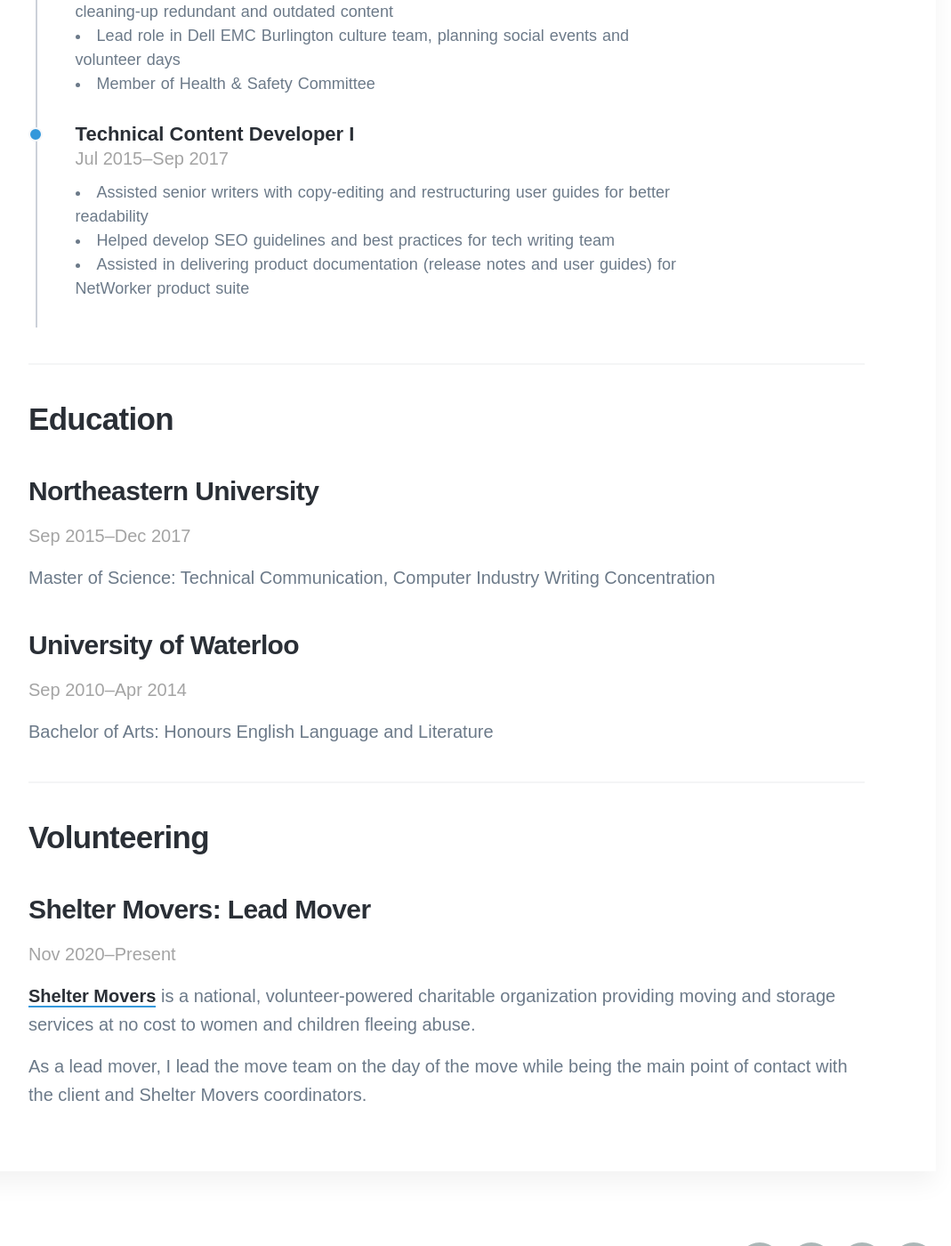
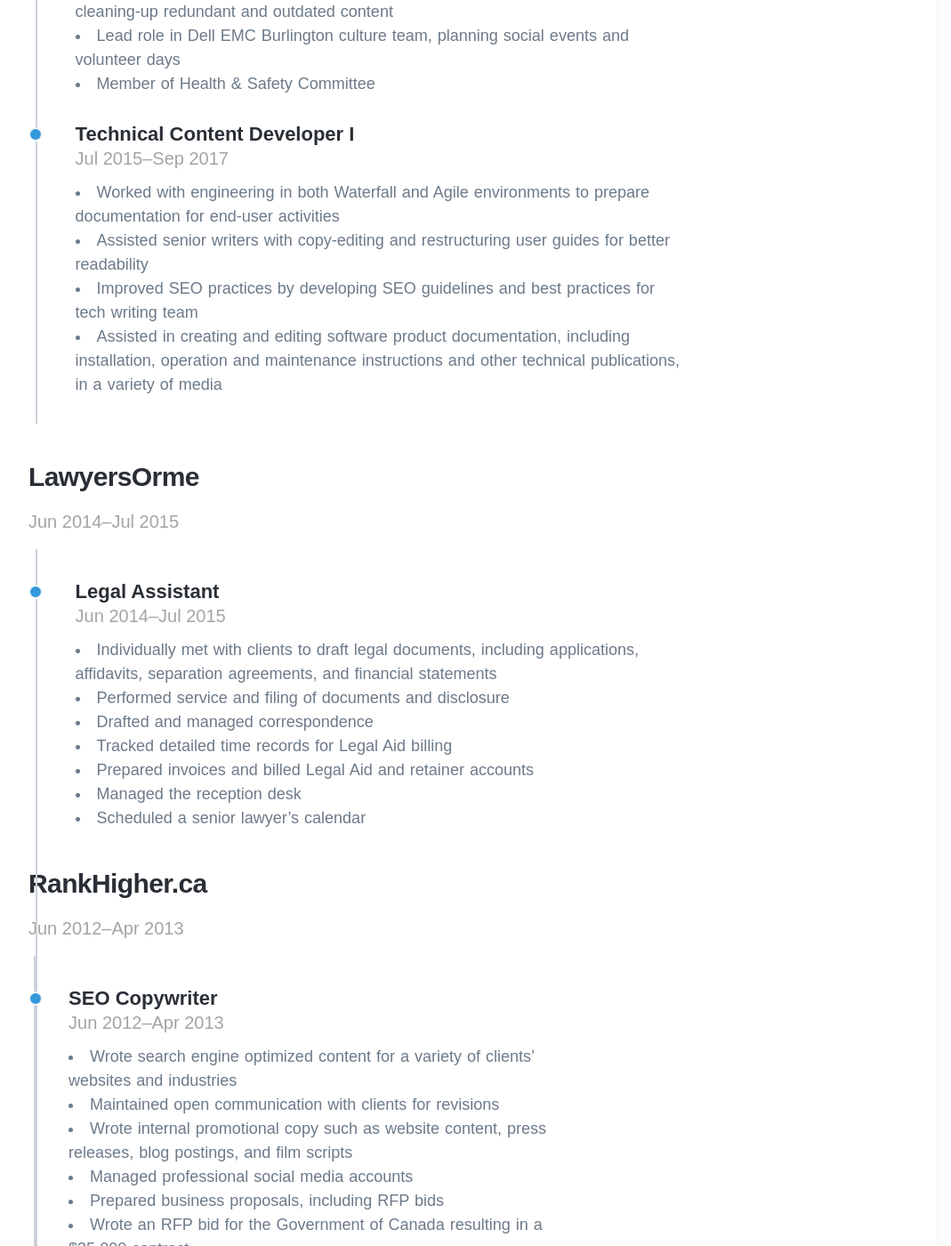
Before and after one commit to emilyrushton/emilyrushton.github.io, a Jekyll site: the page built from index.html, in a window 1280 px wide and 1400 px high, scrolled down 2268 px. Shown: the whole window at 89% size, without its empty margins (138-1207 px from the left). Built offline with Jekyll 4.4.1, drawn with Linux system fonts in a browser that asks for light colours; nearby versions of some CDN libraries; some web fonts are replaced; some of the changed text lies outside the part shown.

Commit message:
Adding writing samples and updating work history

```diff
--- a/index.html
+++ b/index.html
@@ -112,9 +112,49 @@
 						         <h4>Technical Content Developer I</h4>
 						         <span class="date">Jul 2015–Sep 2017</span>
 						         <ul>
+						         	<li>Worked with engineering in both Waterfall and Agile environments to prepare  documentation for end-user activities</li>
 							         <li>Assisted senior writers with copy-editing and restructuring user guides for better readability</li>
-							         <li>Helped develop SEO guidelines and best practices for tech writing team</li>
-							         <li>Assisted in delivering product documentation (release notes and user guides) for NetWorker product suite</li>
+							         <li>Improved SEO practices by developing SEO guidelines and best practices for tech writing team</li>
+							         <li>Assisted in creating and editing software product documentation, including installation, operation and maintenance instructions and other technical publications, in a variety of media</li>
+						         </ul>
+						      </div>
+						  </div>
+						</div>
+					</div>
+					<h3>LawyersOrme</h3>
+					<p style="margin-bottom: 15px;" class="date">Jun 2014–Jul 2015</p>
+					<div class="timeline-container">
+   						<div class="timeline-block" style="margin-bottom: 25px">
+      						<div class="marker"></div>
+						      <div class="timeline-content">
+						         <h4>Legal Assistant</h4>
+						         <span class="date">Jun 2014–Jul 2015</span>
+						         <ul>
+						         	<li>Individually met with clients to draft legal documents, including applications, affidavits, separation agreements, and financial statements</li>
+							         <li>Performed service and filing of documents and disclosure</li>
+							         <li>Drafted and managed correspondence</li>
+							         <li>Tracked detailed time records for Legal Aid billing</li>
+							         <li>Prepared invoices and billed Legal Aid and retainer accounts</li>
+							         <li>Managed the reception desk</li>
+							         <li>Scheduled a senior lawyer’s calendar</li>
+						         </ul>
+						      </div>
+						  </div>
+					<h3>RankHigher.ca</h3>
+					<p style="margin-bottom: 15px;" class="date">Jun 2012–Apr 2013</p>
+					<div class="timeline-container">
+   						<div class="timeline-block" style="margin-bottom: 25px">
+      						<div class="marker"></div>
+						      <div class="timeline-content">
+						         <h4>SEO Copywriter</h4>
+						         <span class="date">Jun 2012–Apr 2013</span>
+						         <ul>
+						         	<li>Wrote search engine optimized content for a variety of clients’ websites and industries</li>
+							         <li>Maintained open communication with clients for revisions</li>
+							         <li>Wrote internal promotional copy such as website content, press releases, blog  postings, and film scripts</li>
+							         <li>Managed professional social media accounts</li>
+							         <li>Prepared business proposals, including RFP bids</li>
+							         <li>Wrote an RFP bid for the Government of Canada resulting in a $35,000 contract</li>
 						         </ul>
 						      </div>
 						  </div>
```
Also changed, not shown: 5 other files.
